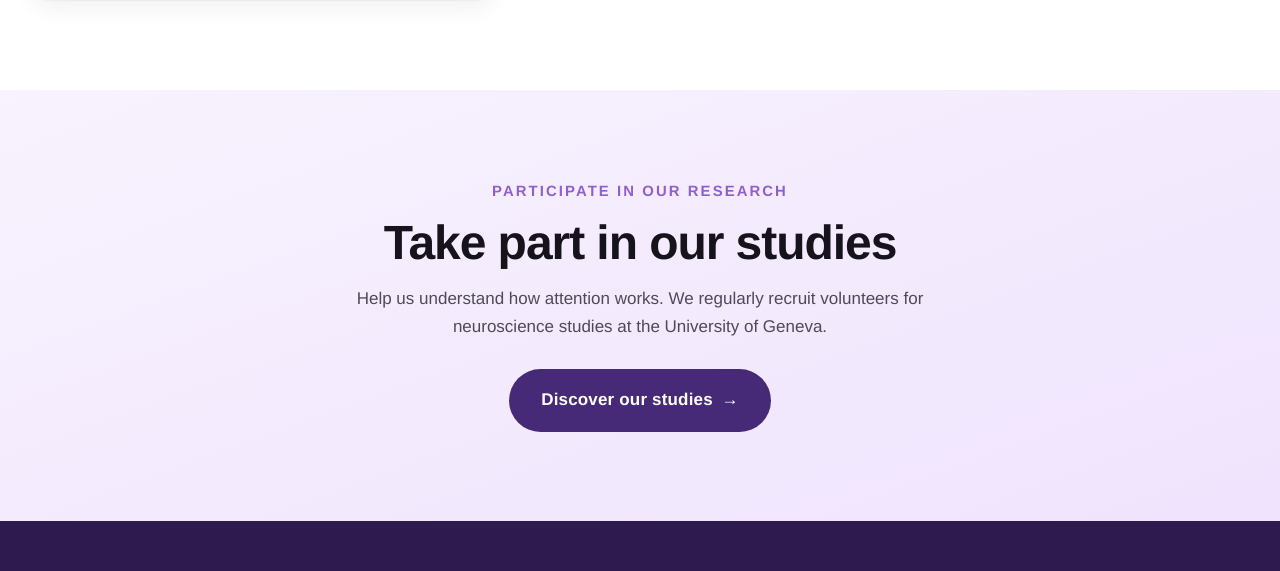
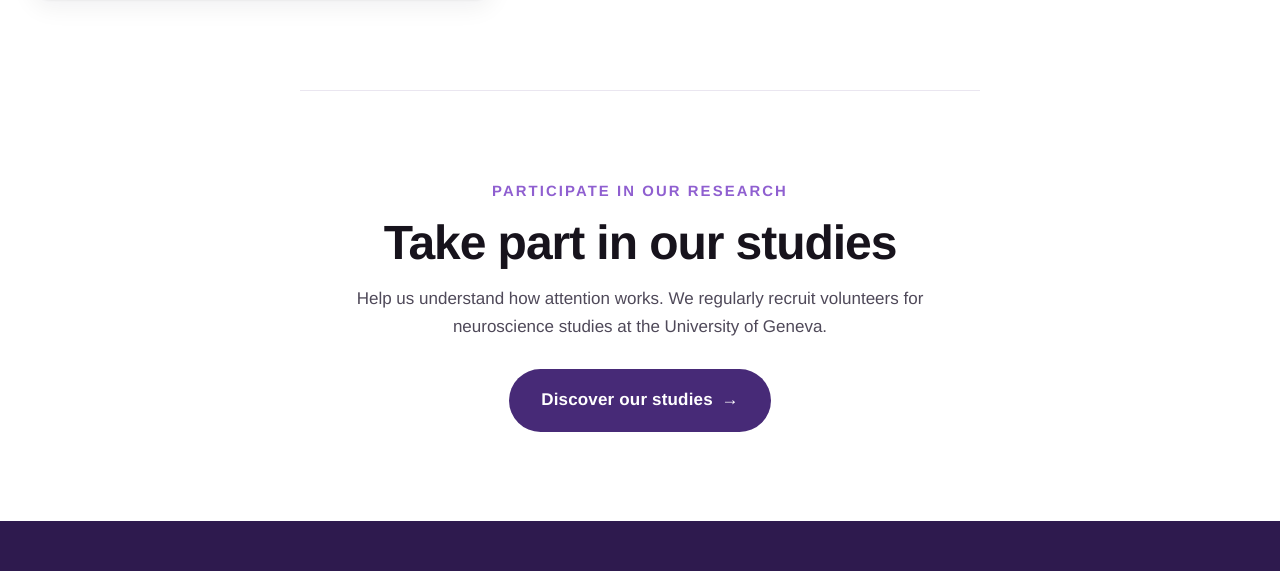
Before and after one commit to attentivelab/lab-website, an Astro site: page / in a window 1280 px wide. Shown: the part 3299-3870 px from the top of the page. Built offline with nearby package versions, Linux system fonts and the light colour scheme; Astro itself is replaced by a stand-in of ours.

Commit message:
design: participate section back to white with a subtle centred separator
Co-Authored-By: Claude Opus 5 <noreply@anthropic.com>

```diff
--- a/src/pages/index.astro
+++ b/src/pages/index.astro
@@ -98,7 +98,18 @@ const home = (await getEntry('pages', 'home'))!.data;
     margin-inline: auto;
   }
   .welcome__body { color: var(--ink-soft); font-size: var(--text-lg); line-height: 1.75; margin-inline: auto; }
-  .pcta { background: linear-gradient(160deg, var(--brand-tint) 0%, var(--brand-soft) 100%); }
+  .pcta { background: var(--paper); position: relative; }
+  /* short centred separator between team and participate */
+  .pcta::before {
+    content: '';
+    position: absolute;
+    top: 0;
+    left: 50%;
+    transform: translateX(-50%);
+    width: min(680px, calc(100% - 2 * var(--gutter)));
+    height: 1px;
+    background: var(--rule);
+  }
   .pcta__inner { max-width: 640px; text-align: center; }
   .pcta__title { font-size: var(--text-2xl); margin-bottom: 1rem; }
   .pcta__body { color: var(--ink-soft); margin-bottom: 1.75rem; }
```
